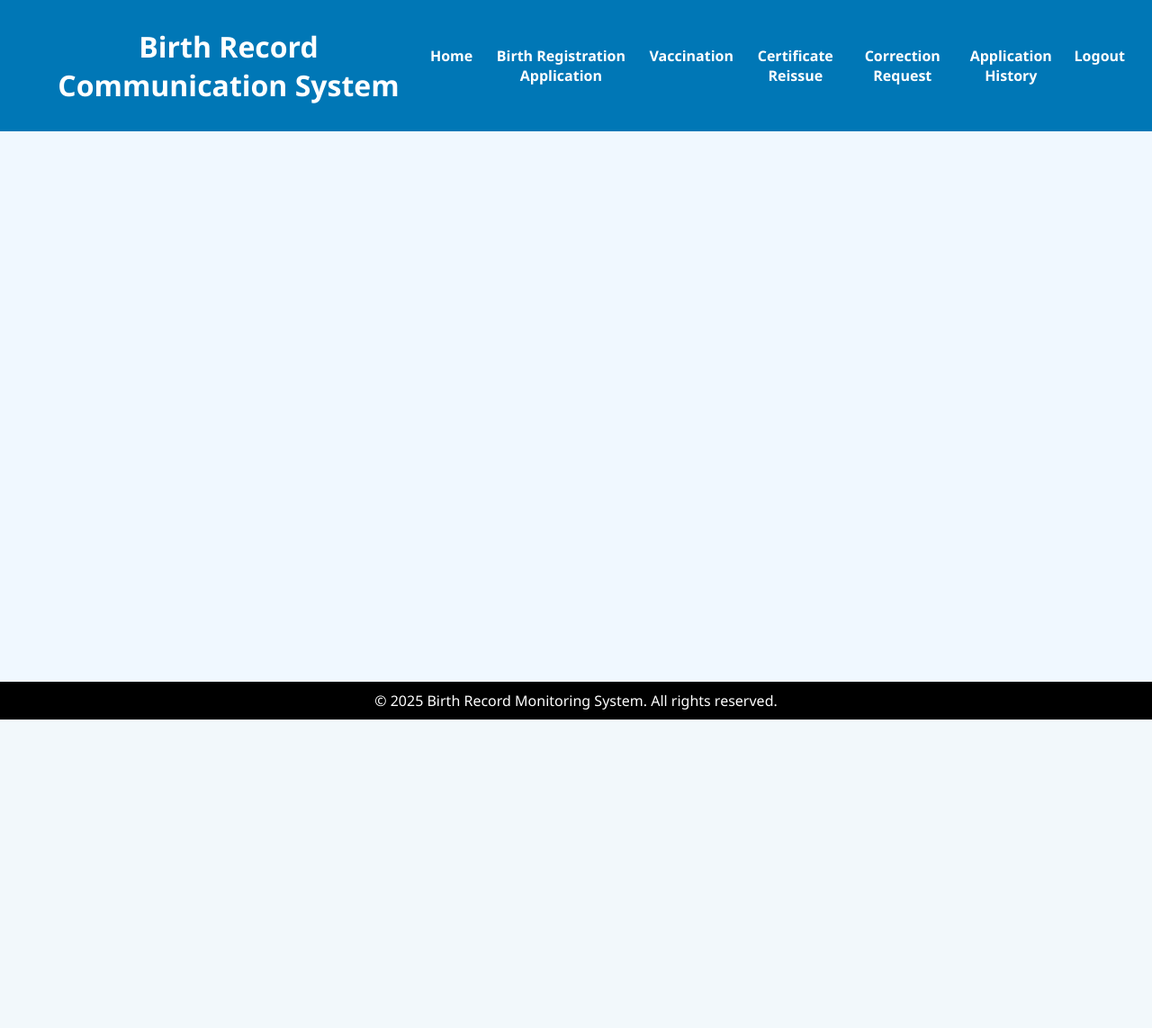
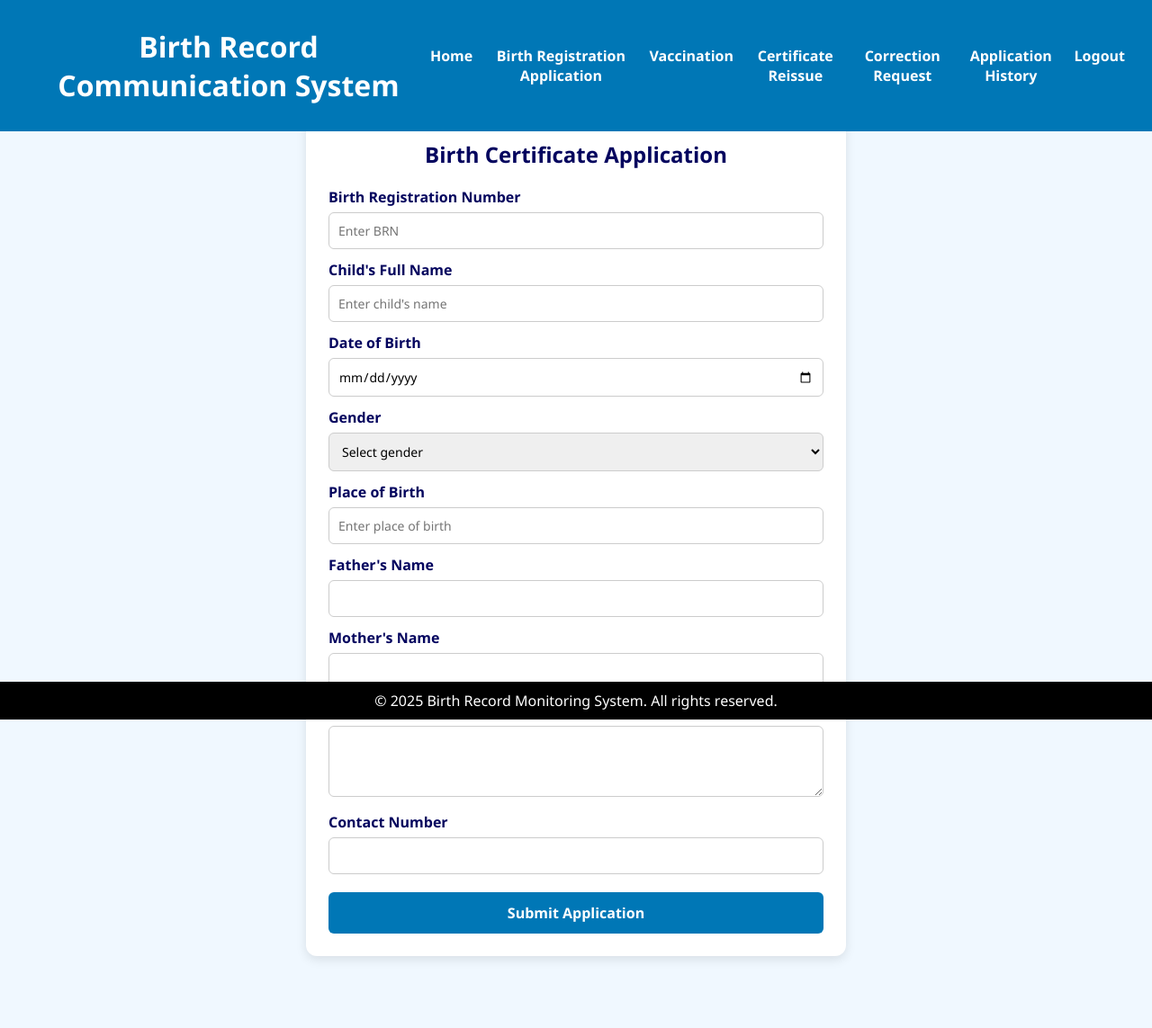
Before and after one commit to Saj1d-prompt/BirthRecordCommunicationSystem, a PHP site: page /birthRegistrationApply.html in a window 1280 px wide. Shown: the whole page at 90% size. Before the commit the page ends 800 px from the top, so only its background shows below. Run offline with PHP 8.4, Linux system fonts and the light colour scheme.

Commit message:
done the birth registration application form

```diff
--- a/birthRegistrationApply.css
+++ b/birthRegistrationApply.css
@@ -7,7 +7,7 @@
 
 body {
     background-color: #f0f8ff;
-    padding-top: 100px;
+    padding-top: 130px;
     padding-bottom: 80px;
 }
 
@@ -53,3 +53,54 @@ body {
 .nav-links li a:hover {
     text-decoration: underline;
 }
+.form-container {
+    max-width: 600px;
+    margin: auto;
+    background: white;
+    padding: 25px;
+    border-radius: 12px;
+    box-shadow: 0 4px 12px rgba(0,0,0,0.1);
+}
+
+.form-container h2 {
+    color: #03045e;
+    text-align: center;
+    margin-bottom: 20px;
+}
+
+label {
+    display: block;
+    margin-top: 12px;
+    font-weight: bold;
+    color: #03045e;
+}
+
+input, select, textarea {
+    width: 100%;
+    padding: 10px;
+    margin-top: 6px;
+    border: 1px solid #ccc;
+    border-radius: 6px;
+    font-size: 14px;
+}
+
+textarea {
+    resize: vertical;
+}
+
+.submit-btn {
+    margin-top: 20px;
+    width: 100%;
+    background-color: #0077b6;
+    color: white;
+    padding: 12px;
+    border: none;
+    border-radius: 6px;
+    font-size: 16px;
+    font-weight: bold;
+    cursor: pointer;
+}
+
+.submit-btn:hover {
+    background-color: #023e8a;
+}
--- a/birthRegistrationApply.html
+++ b/birthRegistrationApply.html
@@ -21,6 +21,45 @@
             </ul>
         </nav>
     </Header>
+    <main class="form-container">
+        <h2>Birth Certificate Application</h2>
+        <form action="#" method="post">
+
+            <label for="brn">Birth Registration Number</label>
+            <input type="text" id="brn" name="brn" placeholder="Enter BRN" required>
+
+            <label for="child_name">Child's Full Name</label>
+            <input type="text" id="child_name" name="child_name" placeholder="Enter child's name" required>
+
+            <label for="dob">Date of Birth</label>
+            <input type="date" id="dob" name="dob" required>
+
+            <label for="gender">Gender</label>
+            <select id="gender" name="gender" required>
+                <option value="">Select gender</option>
+                <option value="Male">Male</option>
+                <option value="Female">Female</option>
+                <option value="Other">Other</option>
+            </select>
+
+            <label for="place_of_birth">Place of Birth</label>
+            <input type="text" id="place_of_birth" name="place_of_birth" placeholder="Enter place of birth" required>
+
+            <label for="father_name">Father's Name</label>
+            <input type="text" id="father_name" name="father_name" required>
+
+            <label for="mother_name">Mother's Name</label>
+            <input type="text" id="mother_name" name="mother_name" required>
+
+            <label for="address">Address</label>
+            <textarea id="address" name="address" rows="3" required></textarea>
+
+            <label for="contact">Contact Number</label>
+            <input type="tel" id="contact" name="contact" required>
+
+            <button type="submit" class="submit-btn">Submit Application</button>
+        </form>
+    </main>
 
     <footer class="footer">
         <p>&copy; 2025 Birth Record Monitoring System. All rights reserved.</p>
```
